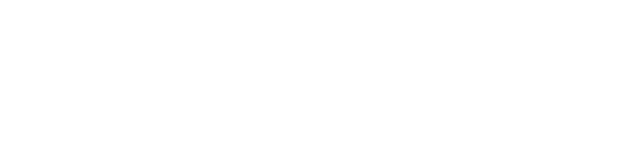
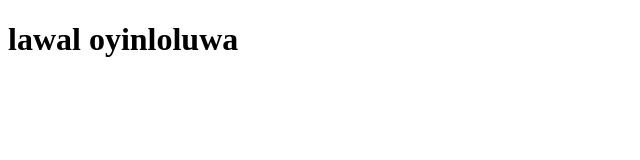
Before and after one commit to jamallawal1/git, a plain HTML site: page index.html in a window 1280 px wide. Shown: the whole page, without its empty margins (0-640 px from the left). Drawn offline with Linux system fonts and the light colour scheme.

Commit message:
added h1 tag

```diff
--- a/index.html
+++ b/index.html
@@ -6,6 +6,6 @@
     <title>Document</title>
 </head>
 <body>
-
+    <h1>lawal oyinloluwa</h1>
 </body>
 </html>
```
